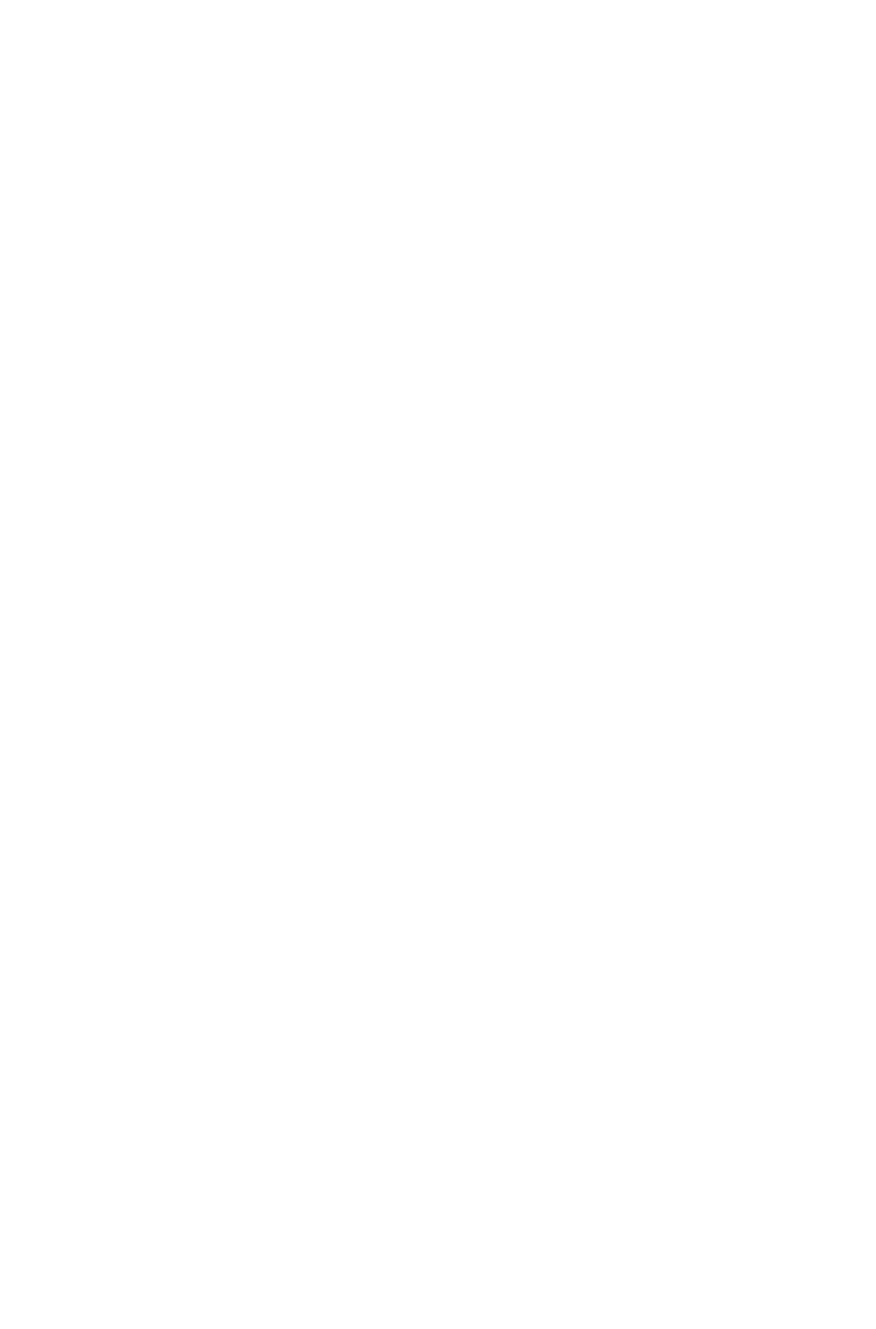
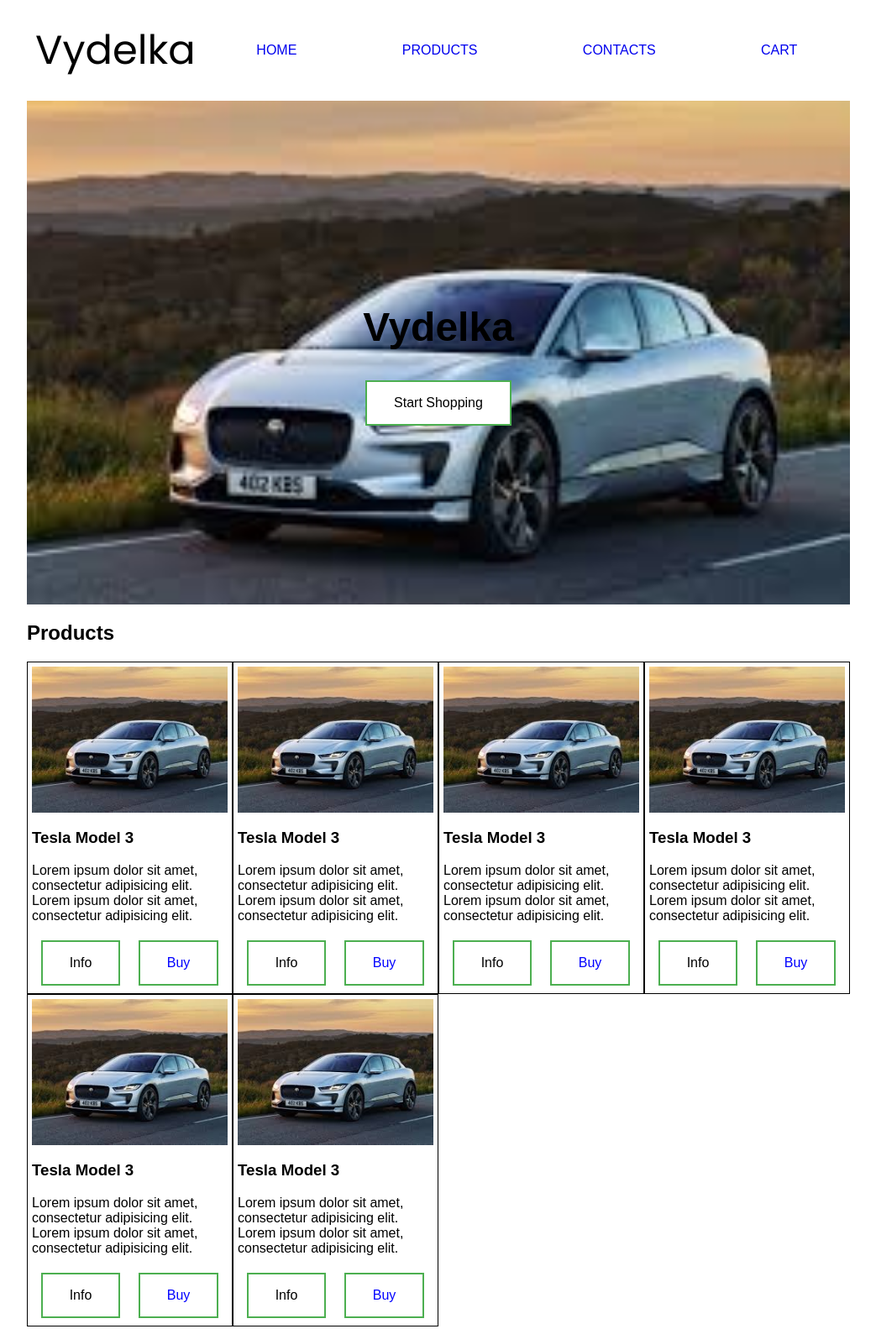
Before and after one commit to YuriiKopyna/css-practice, a plain HTML site: page index.html in a window 1280 px wide. Shown: the top 1583 px of the page at 84% size, without its empty margins (118-1161 px from the left). Before the commit the page ends 800 px from the top, so only its background shows below. Drawn offline with Linux system fonts and the light colour scheme.

Commit message:
add responsive

```diff
--- /dev/null
+++ b/index.css
@@ -0,0 +1,124 @@
+@import url('https://fonts.googleapis.com/css?family=Poppins');
+
+:root
+{
+    font-family: 'Work Sans', sans-serif;
+    --main-color: black;
+}
+body
+{
+    max-width: 980px;
+    margin: auto;
+}
+.logo
+{
+   font-family: 'Poppins', monospace;
+   font-size: 3rem;
+   text-align: center;
+   margin: 24px 0;
+}
+header .menu
+{
+    display: flex;
+    justify-content: space-around;
+    padding: 0;
+}
+header .menu li {
+    list-style-type: none;
+}
+header .menu li a
+{
+    text-decoration: none;
+    text-transform: uppercase;
+    --main-color: black;
+}
+header .menu li a:hover {
+    text-decoration: underline;
+}
+@media (min-width: 600px) {
+    header nav {
+        display: flex;
+    }
+    header .logo {
+        margin: 24px 10px;
+    }
+    header nav .menu {
+        align-items: center;
+        flex: 1;
+    }
+}
+header .banner
+{
+    background-image: url(image.jpg);
+    background-position: center;
+    background-size: cover;
+    display: flex;
+    align-items: center;
+    justify-content: center;
+    min-height: 600px;
+}
+header .banner h1
+{
+    color: var(--accent-color);
+    font-size: 3rem;
+}
+header .banner .button-container {
+    display: flex;
+    align-items: center;
+    justify-content: center;
+}
+.button {
+    background-color: #4CAF50; /* Green */
+    border: none;
+    color: white;
+    padding: 16px 32px;
+    text-align: center;
+    text-decoration: none;
+    display: inline-block;
+    font-size: 16px;
+    margin: 4px 2px;
+    -webkit-transition-duration: 0.4s; /* Safari */
+    transition-duration: 0.4s;
+    cursor: pointer;
+    background-color: white;
+    color: black;
+    border: 2px solid #4CAF50;
+}
+
+.button:hover {
+    background-color: #4CAF50;
+    color: white;
+}
+.btn-default {
+    color: blue;
+}
+.product-card {
+    border: 1px solid black;
+    padding: 5px;
+}
+.product-card img {
+    display: block;
+    width: 100%;
+}
+.product-card .button-container {
+    display: flex;
+    justify-content: space-around;
+}
+@media (min-width: 450px) {
+
+    .product-list {
+        display: grid;
+        grid-template-columns: 1fr 1fr;
+    }
+
+}
+@media (min-width: 660px) {
+    .product-list {
+        grid-template-columns: 1fr 1fr 1fr;
+    }
+}
+@media (min-width: 880px) {
+    .product-list {
+        grid-template-columns: 1fr 1fr 1fr 1fr;
+    }
+}
--- a/index.html
+++ b/index.html
@@ -4,9 +4,92 @@
     <meta charset="UTF-8">
     <meta name="viewport" content="width=device-width, initial-scale=1.0">
     <meta http-equiv="X-UA-Compatible" content="ie=edge">
+    <link rel="stylesheet" href="index.css" type="text/css">
     <title>css practice</title>
 </head>
 <body>
+    <header>
+        <nav>
+            <p class="logo">Vydelka</p>
+            <ul class="menu">
+                <li><a href="#">Home</a></li>
+                <li><a href="#">Products</a></li>
+                <li><a href="#contacts">Contacts</a></li>
+                <li><a href="#">Cart</a></li>
+            </ul>
+        </nav>
+        <div class="banner">
+            <div>
+                <h1>Vydelka</h1>
+                <div class="button-container">
+                    <button class="button">Start Shopping</button>
+                </div>
+            </div>
+        </div>
+    </header>
+    <main>
+        <h2 id="products">Products</h2>
+        <div class="product-list">
+            <article class="product-card">
+                <img src="image.jpg" alt="Tesla Model 3">
+                <h3>Tesla Model 3</h3>
+                <p>Lorem ipsum dolor sit amet, consectetur adipisicing elit. Lorem ipsum dolor sit amet, consectetur adipisicing elit.</p>
+                <div class="button-container">
+                    <button class="button">Info</button>
+                    <button class="button btn-default">Buy</button>
+                </div>
+            </article>
+            <article class="product-card">
+                <img src="image.jpg" alt="Tesla Model 3">
+                <h3>Tesla Model 3</h3>
+                <p>Lorem ipsum dolor sit amet, consectetur adipisicing elit. Lorem ipsum dolor sit amet, consectetur adipisicing elit.</p>
+                <div class="button-container">
+                    <button class="button">Info</button>
+                    <button class="button btn-default">Buy</button>
+                </div>
+            </article>
+            <article class="product-card">
+                <img src="image.jpg" alt="Tesla Model 3">
+                <h3>Tesla Model 3</h3>
+                <p>Lorem ipsum dolor sit amet, consectetur adipisicing elit. Lorem ipsum dolor sit amet, consectetur adipisicing elit.</p>
+                <div class="button-container">
+                    <button class="button">Info</button>
+                    <button class="button btn-default">Buy</button>
+                </div>
+            </article>
+            <article class="product-card">
+                <img src="image.jpg" alt="Tesla Model 3">
+                <h3>Tesla Model 3</h3>
+                <p>Lorem ipsum dolor sit amet, consectetur adipisicing elit. Lorem ipsum dolor sit amet, consectetur adipisicing elit.</p>
+                <div class="button-container">
+                    <button class="button">Info</button>
+                    <button class="button btn-default">Buy</button>
+                </div>
+            </article>
+            <article class="product-card">
+                <img src="image.jpg" alt="Tesla Model 3">
+                <h3>Tesla Model 3</h3>
+                <p>Lorem ipsum dolor sit amet, consectetur adipisicing elit. Lorem ipsum dolor sit amet, consectetur adipisicing elit.</p>
+                <div class="button-container">
+                    <button class="button">Info</button>
+                    <button class="button btn-default">Buy</button>
+                </div>
+            </article>
+            <article class="product-card">
+                <img src="image.jpg" alt="Tesla Model 3">
+                <h3>Tesla Model 3</h3>
+                <p>Lorem ipsum dolor sit amet, consectetur adipisicing elit. Lorem ipsum dolor sit amet, consectetur adipisicing elit.</p>
+                <div class="button-container">
+                    <button class="button">Info</button>
+                    <button class="button btn-default">Buy</button>
+                </div>
+            </article>
+        </div>
+    </main>
 
+     <footer>
+        <h2 id="contacts">Contacts</h2>
+        <p>Contact us...</p>
+    </footer>
 </body>
 </html>
```
Also changed, not shown: image.jpg (added).
